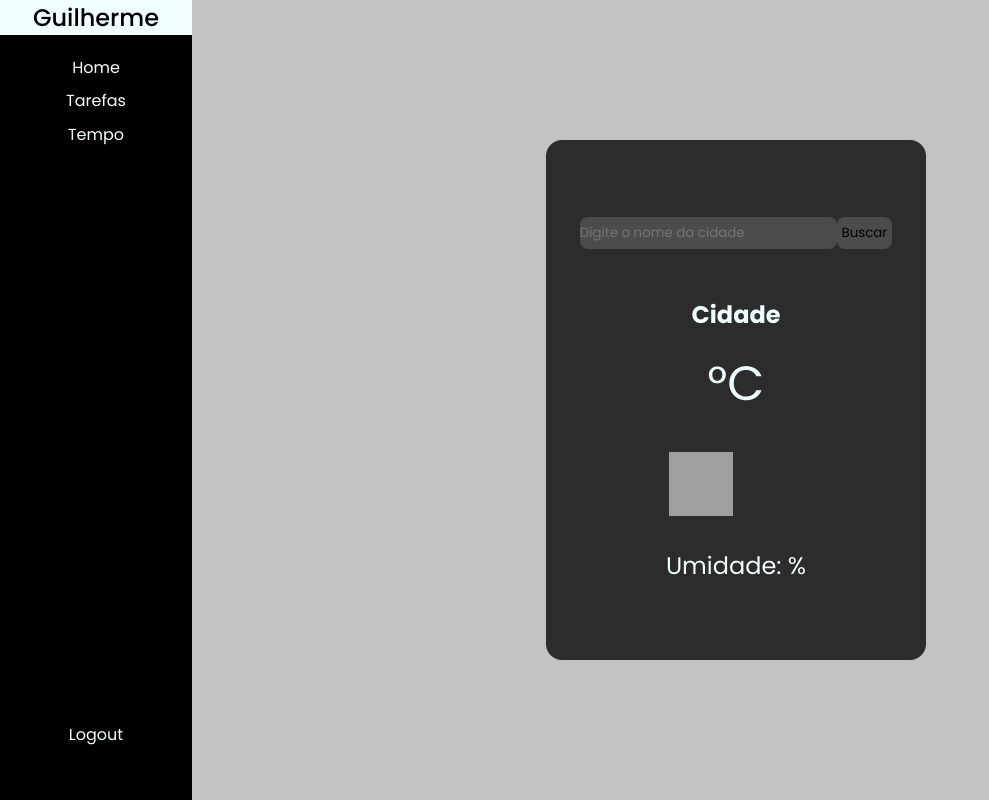
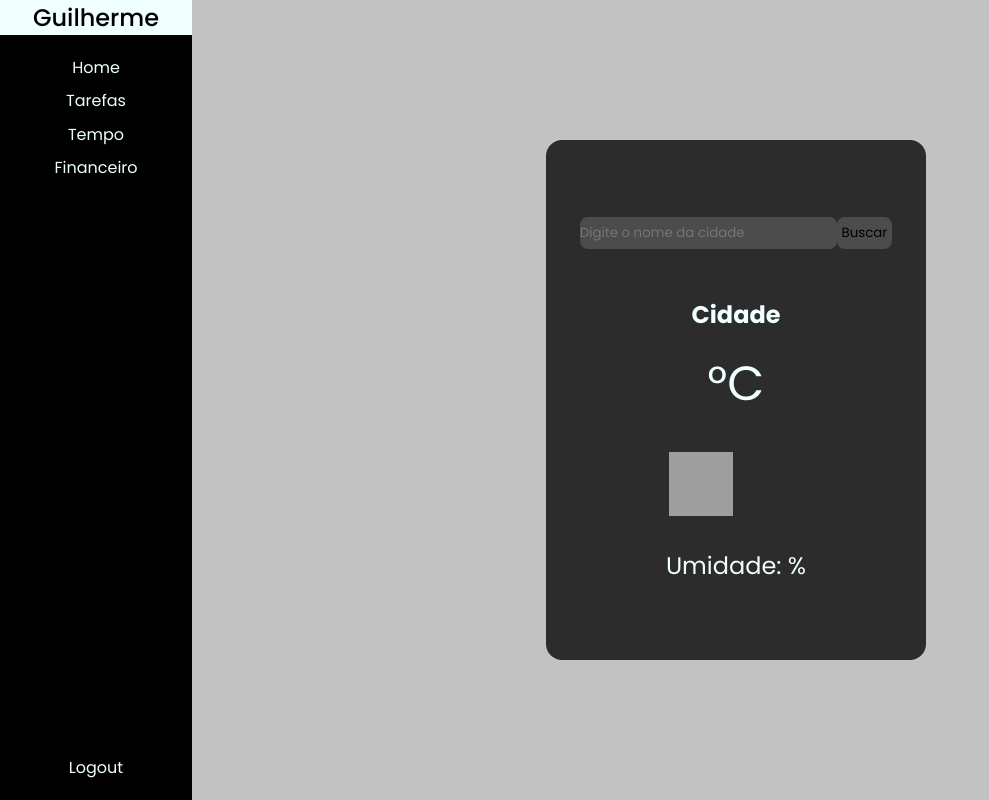
Before and after one commit to guilherme-menezes2/dashboard-django, a Django app: page /tempo in a window 1280 px wide. Shown: the whole page, without its empty margins (0-989 px from the left). Run offline with Django 5.2, Linux system fonts and the light colour scheme; the visitor is signed in with stand-in values (Sample User, id 1); grey boxes are pictures that could not be loaded.

Commit message:
index,tempo,tarefas.html

```diff
--- a/templates/dashboard/index.html
+++ b/templates/dashboard/index.html
@@ -16,6 +16,7 @@
                     <a href="{% url 'index' %}" class="botoes__links">Home</a>
                     <a href="{% url 'tarefas' %}" class="botoes__links">Tarefas</a>
                     <a href="{% url 'tempo'  %}" class="botoes__links">Tempo</a>
+                    <a href="#" class="botoes__links">Financeiro</a>
                 </ul>
                 <ul class="lista__rodape">
                     <a href="{% url 'logout' %}" class="botoes__links">Logout</a>
--- a/templates/dashboard/tempo.html
+++ b/templates/dashboard/tempo.html
@@ -17,6 +17,7 @@
                     <a href="{% url 'index' %}" class="botoes__links">Home</a>
                     <a href="{% url 'tarefas' %}" class="botoes__links">Tarefas</a>
                     <a href="{% url 'tempo'  %}" class="botoes__links">Tempo</a>
+                    <a href="#" class="botoes__links">Financeiro</a>
                 </ul>
                 <ul class="lista__rodape">
                     <a href="{% url 'logout' %}" class="botoes__links">Logout</a>
--- a/templates/tarefas/tarefas.html
+++ b/templates/tarefas/tarefas.html
@@ -21,6 +21,7 @@
                     <a href="{% url 'index' %}" class="botoes__links">Home</a>
                     <a href="{% url 'tarefas' %}" class="botoes__links">Tarefas</a>
                     <a href="{% url 'tempo'  %}" class="botoes__links">Tempo</a>
+                    <a href="#" class="botoes__links">Financeiro</a>
                 </ul>
                 <ul class="lista__rodape">
                     <a href="{% url 'logout' %}" class="botoes__links">Logout</a>
```
